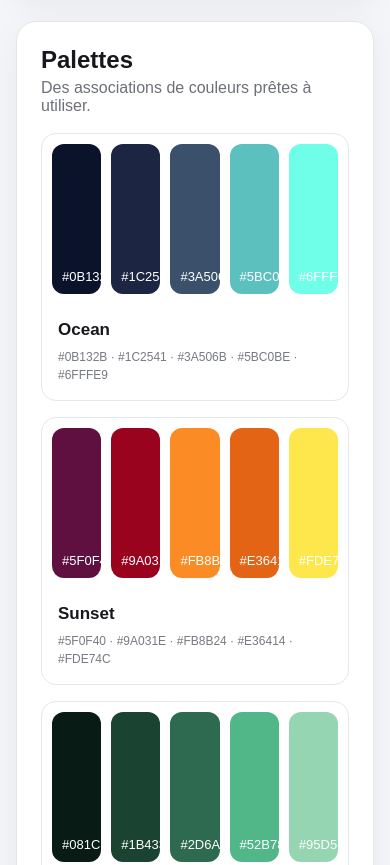
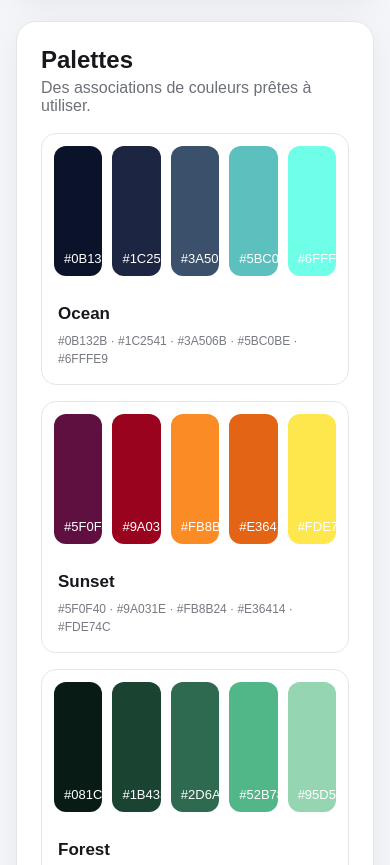
Before and after one commit to GabyY-1/ColorLab, a plain HTML site: page index.html in a window 390 px wide. Shown: the part 1460-2325 px from the top of the page. Drawn offline with Linux system fonts and the light colour scheme.

Commit message:
Corriger définitivement le débordement des couleurs

```diff
--- a/style.css
+++ b/style.css
@@ -182,15 +182,15 @@ h2 {
   display: flex;
   gap: 10px;
   width: 100%;
-  height: 170px;
-  padding: 10px;
+  height: 154px;
+  padding: 12px;
   overflow: hidden;
 }
 
 .preset-colors span {
   flex: 1 1 0;
   min-width: 0;
-  height: 150px;
+  height: 130px;
   border-radius: 12px;
   display: flex;
   align-items: flex-end;
@@ -198,6 +198,8 @@ h2 {
   color: white;
   font-size: 13px;
   overflow: hidden;
+  white-space: nowrap;
+  text-overflow: ellipsis;
   cursor: pointer;
   transition: filter 0.2s ease, box-shadow 0.2s ease;
 }
@@ -251,10 +253,10 @@ h2 {
   }
 
   .preset-colors {
-    height: 170px;
+    height: 154px;
   }
 
   .preset-colors span {
-    height: 150px;
+    height: 130px;
   }
 }
```
